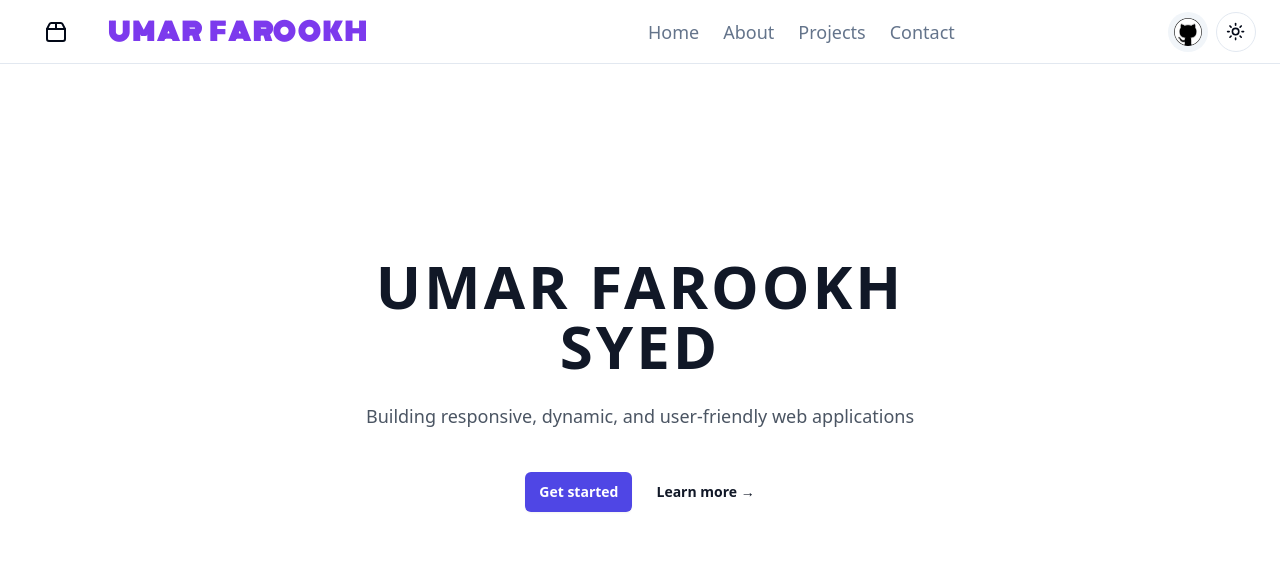
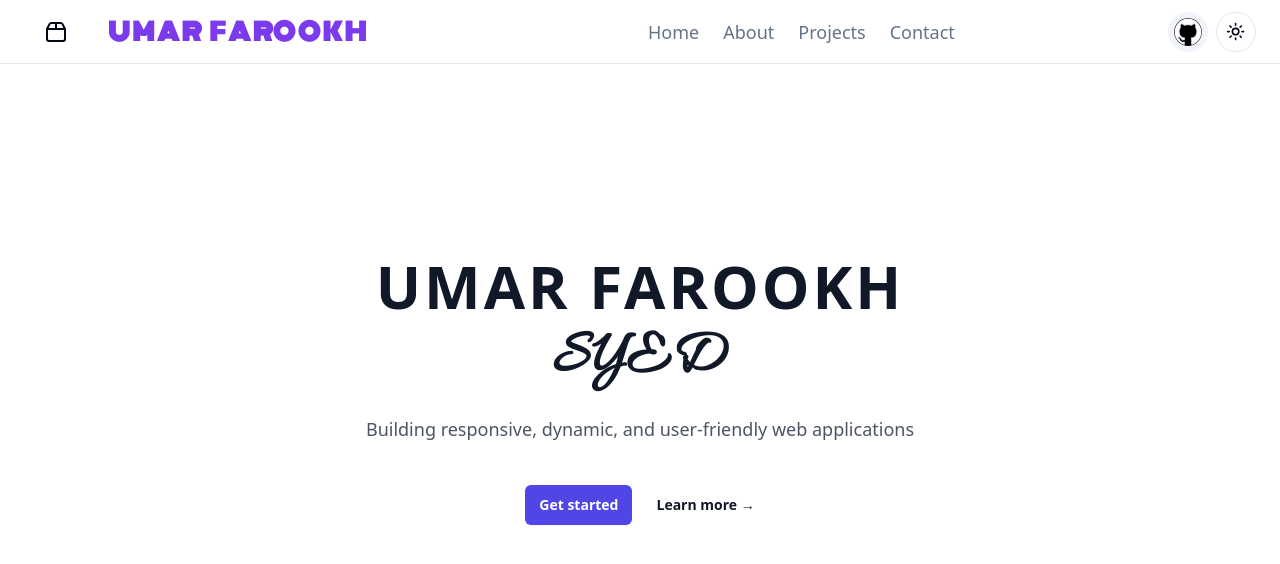
Before and after one commit to umarfarookh12/umar_profile, a React (Vite) app: page / in a window 1280 px wide. Shown: the top 564 px of the page. Built offline with nearby package versions, Linux system fonts and the light colour scheme; a web font is replaced by a local one.

Commit message:
updated at name

```diff
--- a/src/components/routes/Home.tsx
+++ b/src/components/routes/Home.tsx
@@ -8,7 +8,7 @@ const Home = () => {
         <div className="mx-auto max-w-2xl py-32 sm:py-48">
           <div className="text-center">
             <h1 className="text-4xl font-bold text-gray-900 tracking-wider dark:text-white uppercase sm:text-6xl">
-              Umar farookh syed
+              Umar farookh <span className="font-allura">syed</span>
             </h1>
             <p className="mt-6 text-lg leading-8 text-gray-600 dark:text-slate-300">
               Building responsive, dynamic, and user-friendly web applications
```
